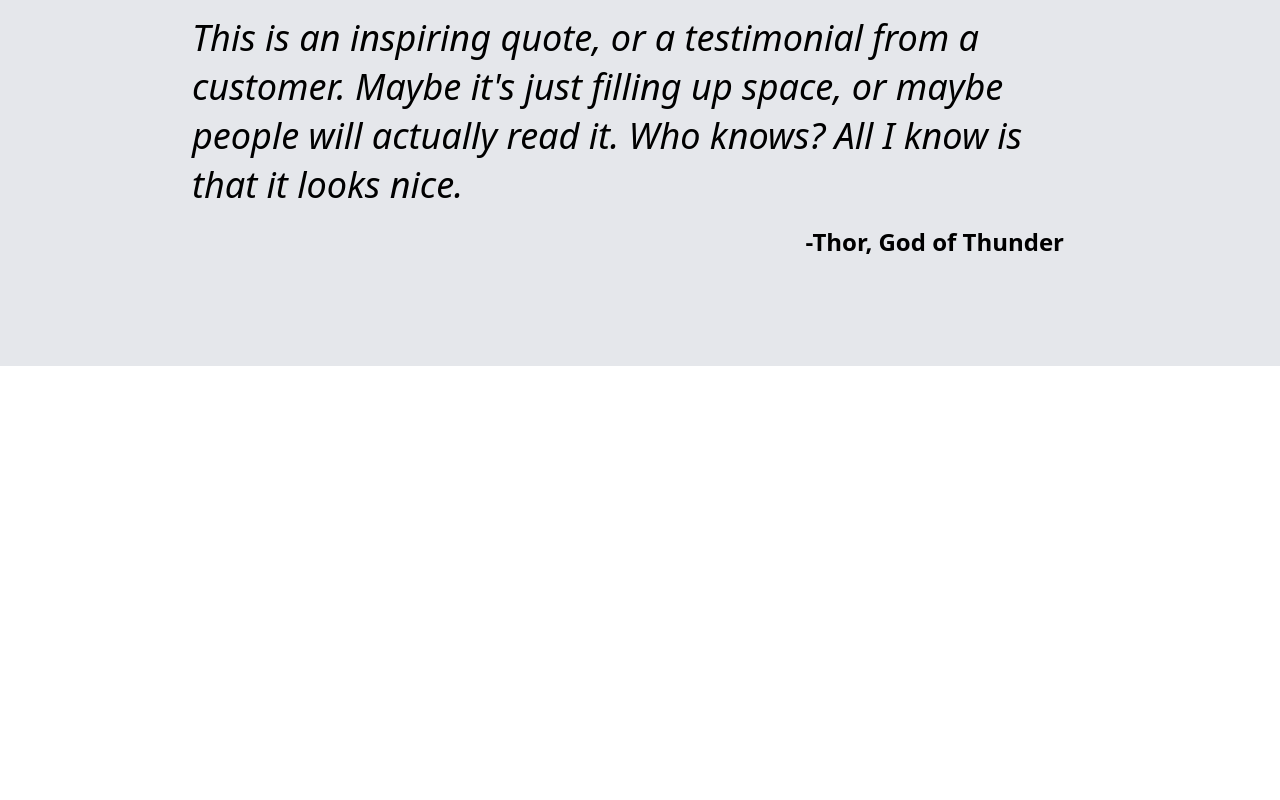
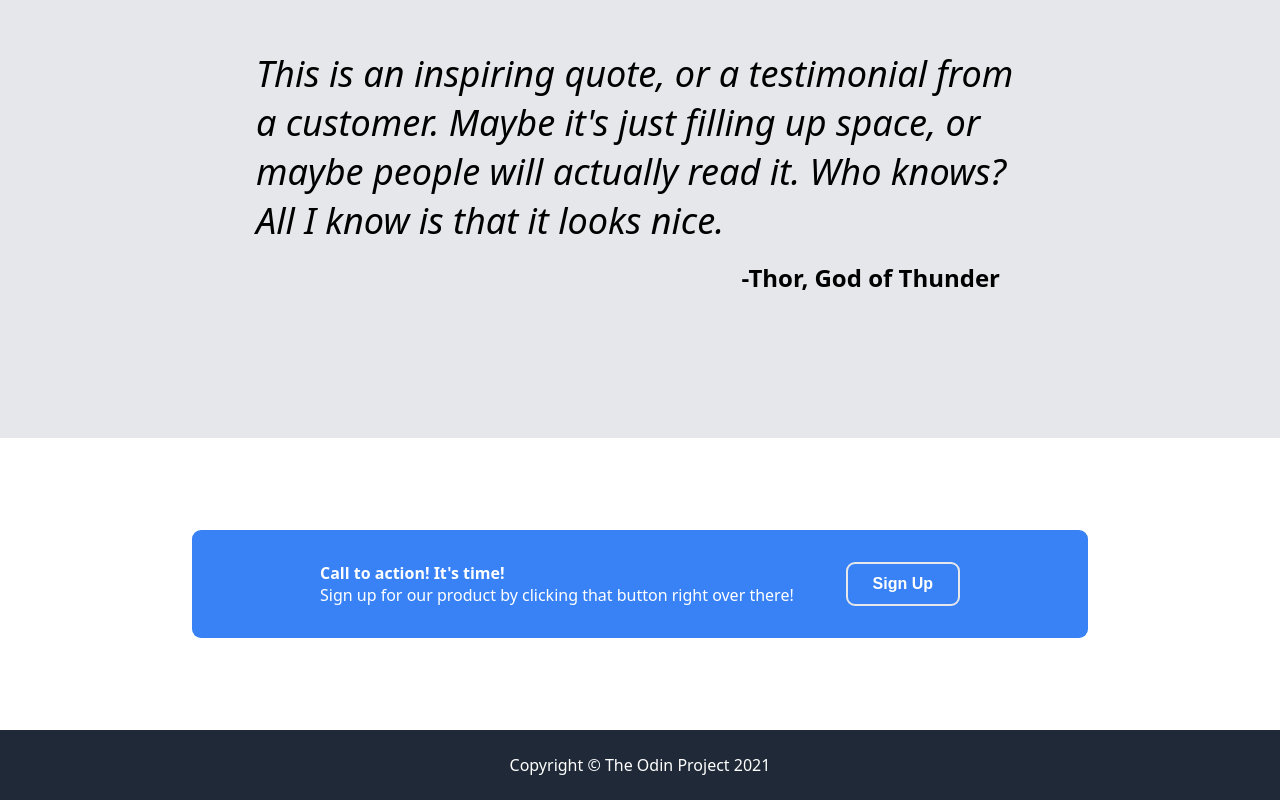
Before and after one commit to AviralSaxena/odin-landing-page, a plain HTML site: page index.html in a window 1280 px wide. Shown: the part 1082-1882 px from the top of the page. Before the commit the page ends 1540 px from the top, so only its background shows below. Drawn offline with Linux system fonts and the light colour scheme.

Commit message:
Add CTA and Footer

```diff
--- a/index.html
+++ b/index.html
@@ -52,5 +52,17 @@
         -Thor, God of Thunder
       </div>
     </div>
+    <div class="cta-section">
+      <div class="cta-text">
+        <div class="cta-heading">
+          Call to action! It's time!
+        </div>
+        <div class="cta-sub-text">
+          Sign up for our product by clicking that button right over there!
+        </div>
+      </div>
+      <button class="cta-sign-up-button">Sign Up</button>
+    </div>
+    <div class="footer">Copyright © The Odin Project 2021</div>
   </body>
 </html>
--- a/style.css
+++ b/style.css
@@ -111,7 +111,7 @@ button{
 
 .quote-section{
     background-color: #e5e7eb;
-    padding: 92px 192px;
+    padding: 128px 256px;
     margin: 92px 0px;
 }
 
@@ -126,3 +126,30 @@ button{
     font-size: 24px;
     font-weight: bold;
 }
+
+.cta-section{
+    margin: 92px 192px;
+    background-color: #3882f6;
+    border-radius: 9px;
+    padding: 32px 128px;
+    display: flex;
+    justify-content: space-between;
+    color: white;
+}
+
+.cta-heading{
+    font-weight: bold;
+}
+
+.cta-sign-up-button{
+    border: 2px solid #e5e7eb;
+}
+
+.footer{
+    background-color: #1f2937;
+    color: white;
+    display: flex;
+    align-items: center;
+    justify-content: center;
+    padding: 24px 0px;
+}
```
